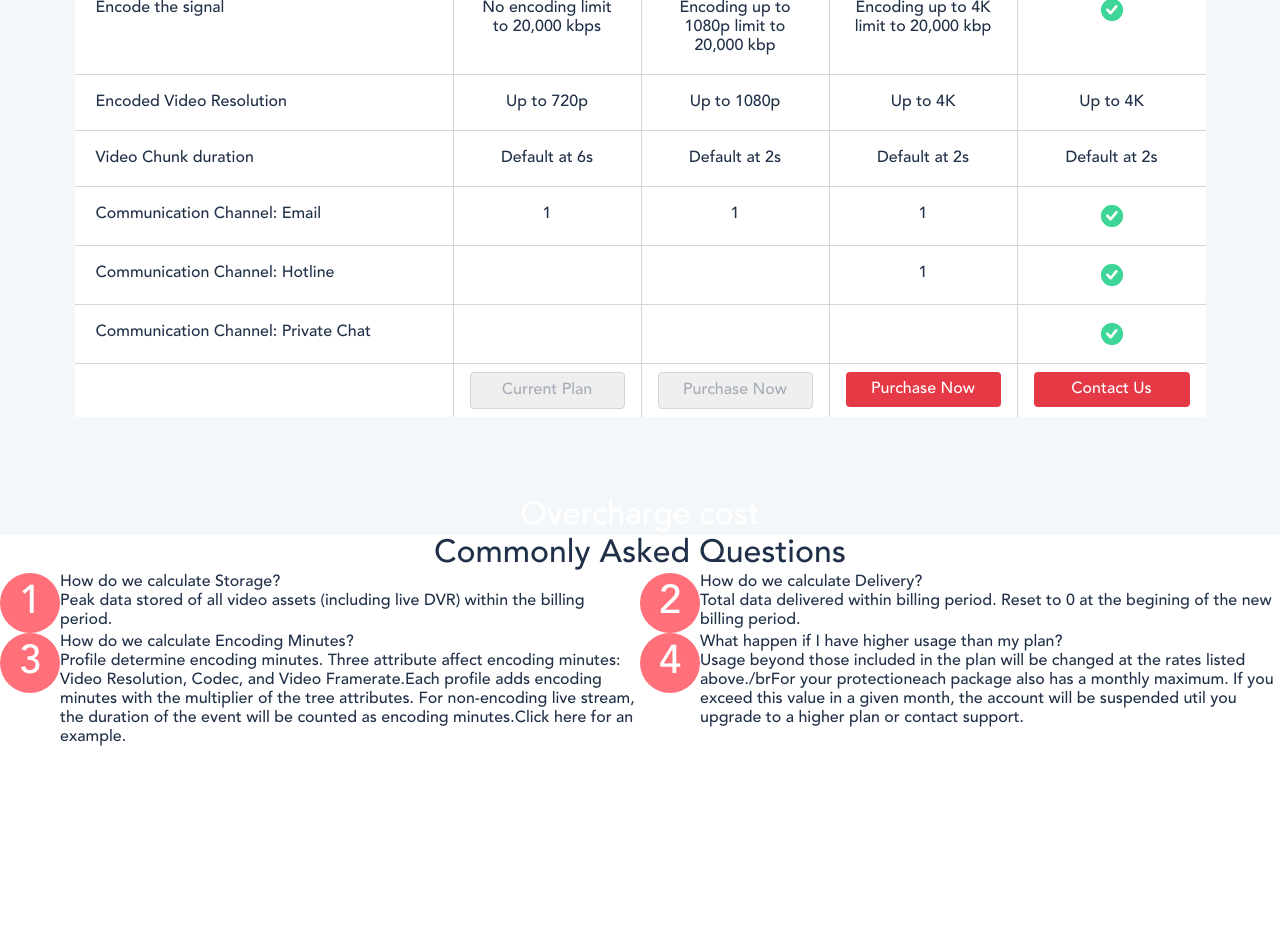
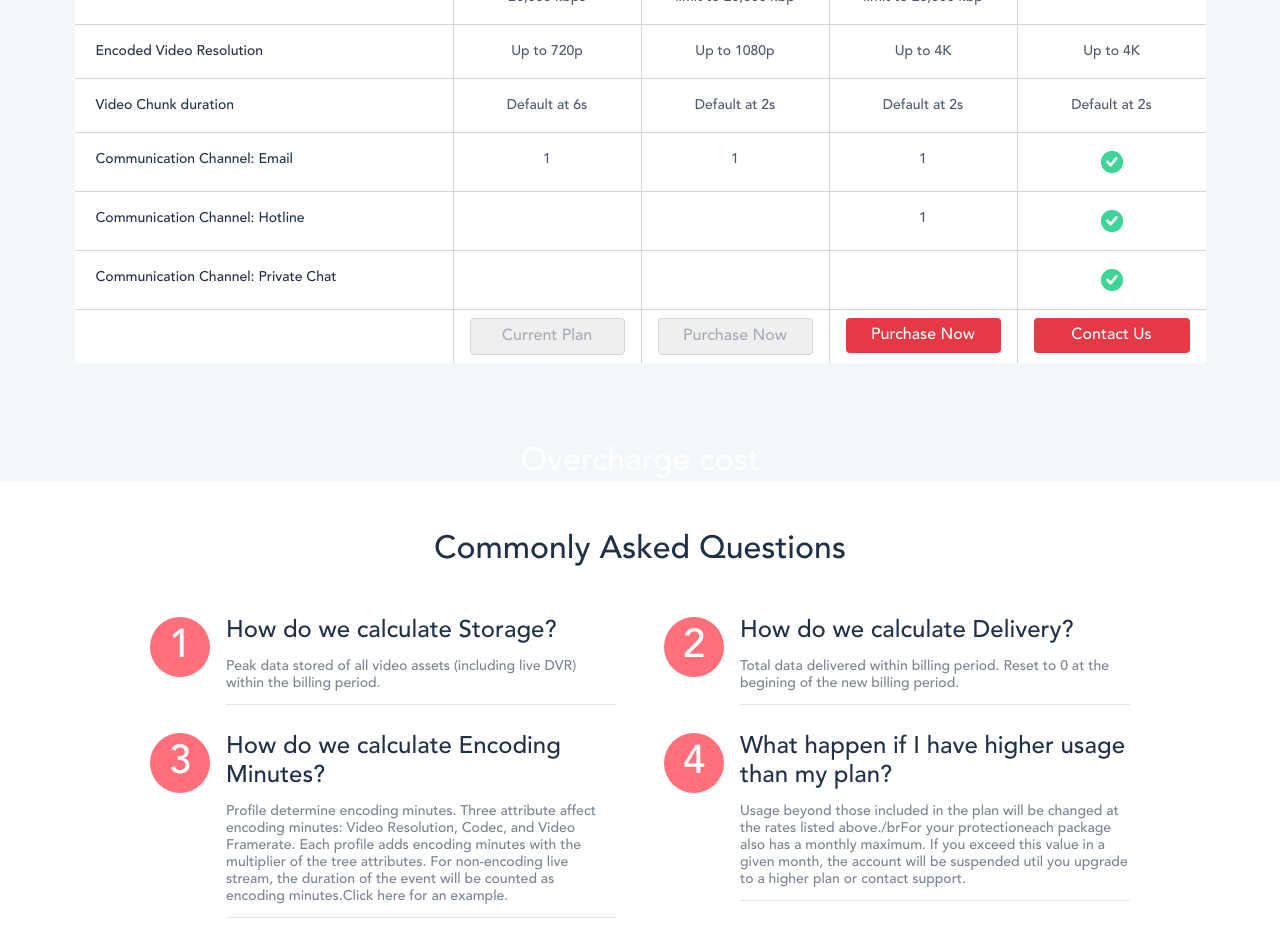
Before and after one commit to Long19031995/landing-page-chi, a Vue app: page / in a window 1280 px wide. Shown: the part 900-1842 px from the top of the page. Before the commit the page ends 1647 px from the top, so only its background shows below. Built offline with nearby package versions, Linux system fonts and the light colour scheme.

Commit message:
footer css

```diff
--- a/src/assets/scss/_layout.scss
+++ b/src/assets/scss/_layout.scss
@@ -4,6 +4,10 @@
 
 .flex-wrap {
   flex-wrap: wrap;
+}
+
+.inline {
+  display: inline;
 }
 
 .flex-column {
--- a/src/assets/scss/_variable.scss
+++ b/src/assets/scss/_variable.scss
@@ -6,6 +6,7 @@ $black: #4D596D;
 $black-lighter: #A6ACB6;
 $black-lightest: #D2D6DA;
 $grey: #F4F7F9;
+$gray-lighter: #798391;
 
 $colors: (
     "red": $red,
@@ -17,6 +18,7 @@ $colors: (
     "black-lightest": $black-lightest,
     "grey": $grey,
     "white": white,
+    "gray-lighter": $gray-lighter,
 );
 
 @each $name, $value in $colors {
@@ -34,3 +36,15 @@ $colors: (
 .bd-none {
     border: none;
 }
+
+.text-dark {
+    color: $black;
+}
+
+.text-dark-light {
+    color: $black-darker
+}
+
+.text-gray-lighter {
+    color: $gray-lighter
+}
--- a/src/assets/styles/_body.scss
+++ b/src/assets/styles/_body.scss
@@ -3,6 +3,7 @@
     .col-1 {
         width: 379px;
         flex-basis: 379px;
+        color: $black-darker
     }
     .col-2,
     .col-3,
@@ -10,6 +11,7 @@
     .col-5 {
         width: 188px;
         flex-basis: 188px;
+        color: $black
     }
     .checked {
         width: 22px;
--- a/src/assets/styles/_footer.scss
+++ b/src/assets/styles/_footer.scss
@@ -1,4 +1,5 @@
 .footer {
+    padding: 50px 150px;
     .question-number {
         width: 60px;
         height: 60px;
@@ -6,4 +7,14 @@
         background-color: $red-lighter;
         font-size: 40px;
     }
+    .separator {
+        height: 1px;
+        background-color: rgba(0, 0, 0, 0.1);
+    }
+    .col-0{
+        margin-right: 24px;
+    }
+    .col-1 {
+        margin-left: 24px;
+    }
 }
--- a/src/components/Body/Content.vue
+++ b/src/components/Body/Content.vue
@@ -2,11 +2,11 @@
     <div class="pricing-feature">
         <template v-for="(val, index) in pageData.defaultFeatures">
             <div :key="index" class="content flex bg-white black-darker">
-                <div class="col-1 feature-name">{{ val.name }}</div>
-                <div class="col-2 col-developer text-center">{{ val.developer }}</div>
-                <div class="col-3 col-team text-center">{{ val.team }}</div>
-                <div class="col-4 col-business text-center">{{ val.business }}</div>
-                <div class="col-5 col-enterprise text-center">
+                <div class="col-1 feature-name font-14px">{{ val.name }}</div>
+                <div class="col-2 col-developer font-14px text-center">{{ val.developer }}</div>
+                <div class="col-3 col-team font-14px text-center">{{ val.team }}</div>
+                <div class="col-4 col-business font-14px text-center">{{ val.business }}</div>
+                <div class="col-5 col-enterprise font-14px text-center">
                     <div v-if="val.enterprise !== 1" class=""> {{ val.enterprise }}</div>
                     <div v-else class="flex align-center justify-center">
                         <img :src="checked" class="checked">
--- a/src/components/Footer.vue
+++ b/src/components/Footer.vue
@@ -1,43 +1,45 @@
 <template>
     <div class="footer bg-white black-darker flex flex-column align-center">
         <h1>{{pageData.question}}</h1>
-        <div class="flex">
+        <div class="flex mt48">
             <template v-for="(q, key) in pageData.contentQuestions.slice(0,2)">
-                <div :key="key" class="col-md-6 col-xl-6">
+                <div :key="key" class="col-md-6 col-xl-6" :class="`col-${key}`">
                     <div class="flex">
                         <div class="white">
                             <div class="question-number flex justify-center align-center">
                                 {{ key + 1}}
                             </div>
                         </div>
-                        <div class="question-content">
-                            <div class="question">
+                        <div class="question-content ml16">
+                            <div class="question font-24px">
                                 {{ q.q }}
                             </div>
-                            <div class="answer">
+                            <div class="answer text-gray-lighter font-14px mt12">
                                 {{ q.ans }}
                             </div>
+                            <div class="separator mt12"></div>
                         </div>
                     </div>
                 </div>
             </template>
         </div>
-        <div class="flex">
+        <div class="flex mt28">
             <template v-for="(q, key) in pageData.contentQuestions.slice(2,4)">
-                <div :key="key" class="col-md-6 col-xl-6">
+                <div :key="key" class="col-md-6 col-xl-6" :class="`col-${key}`">
                     <div class="flex">
                         <div class="white">
                             <div class="question-number flex justify-center align-center">
                                 {{ key + 3}}
                             </div>
                         </div>
-                        <div class="question-content">
-                            <div class="question">
+                        <div class="question-content ml16">
+                            <div class="question font-24px">
                                 {{ q.q }}
                             </div>
-                            <div class="answer">
+                            <div class="answer text-gray-lighter font-14px mt12">
                                 {{ q.ans }}
                             </div>
+                            <div class="separator mt12"></div>
                         </div>
                     </div>
                 </div>
--- a/src/core/constant/footer.js
+++ b/src/core/constant/footer.js
@@ -11,7 +11,7 @@ export const footerContent = {
         },
         {
             q: 'How do we calculate Encoding Minutes?',
-            ans: 'Profile determine encoding minutes. Three attribute affect encoding minutes: Video Resolution, Codec, and Video Framerate.' +
+            ans: 'Profile determine encoding minutes. Three attribute affect encoding minutes: Video Resolution, Codec, and Video Framerate. ' +
                 'Each profile adds encoding minutes with the multiplier of the tree attributes. For non-encoding live stream, the duration ' +
                 'of the event will be counted as encoding minutes.' +
                 'Click here for an example.'
```
